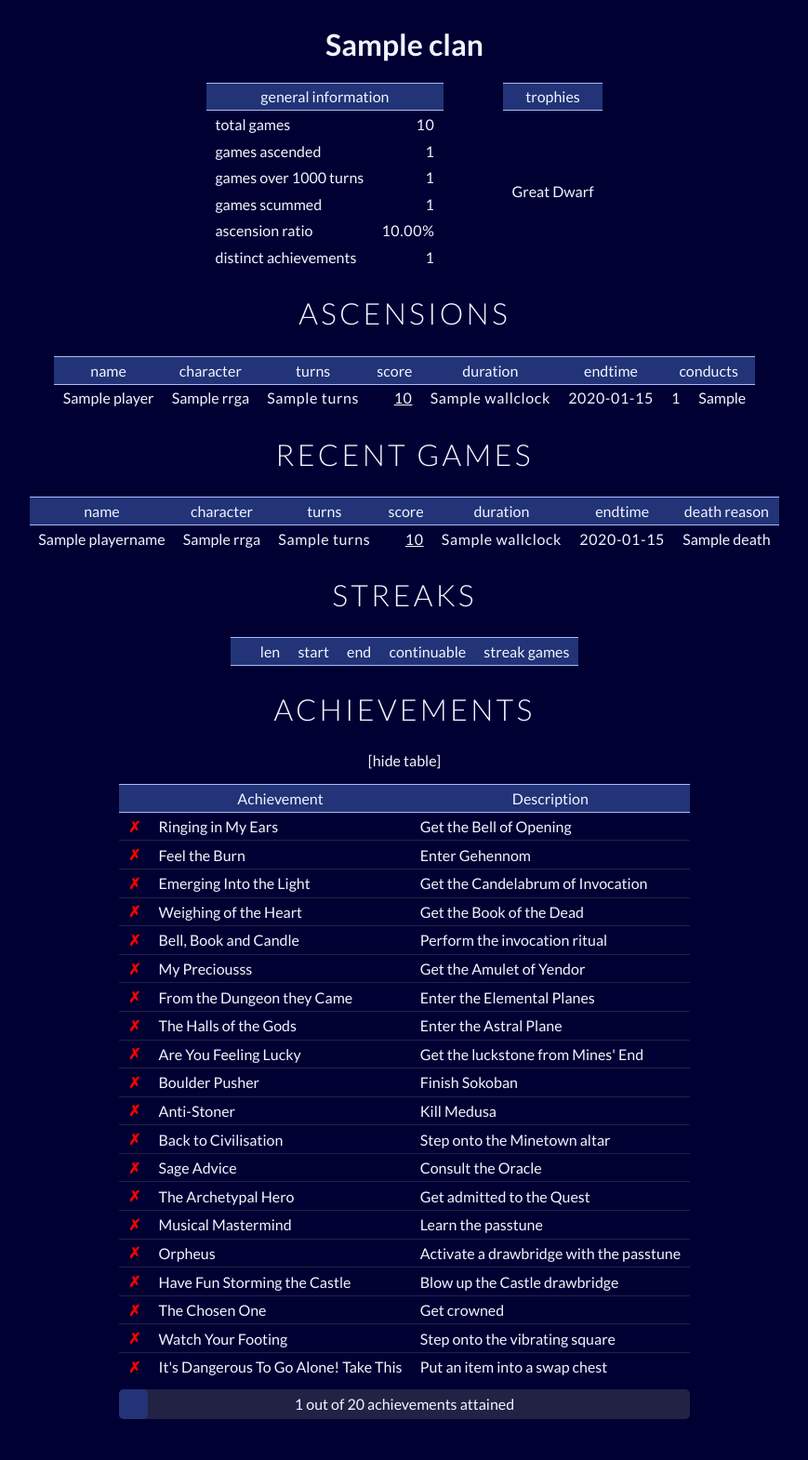
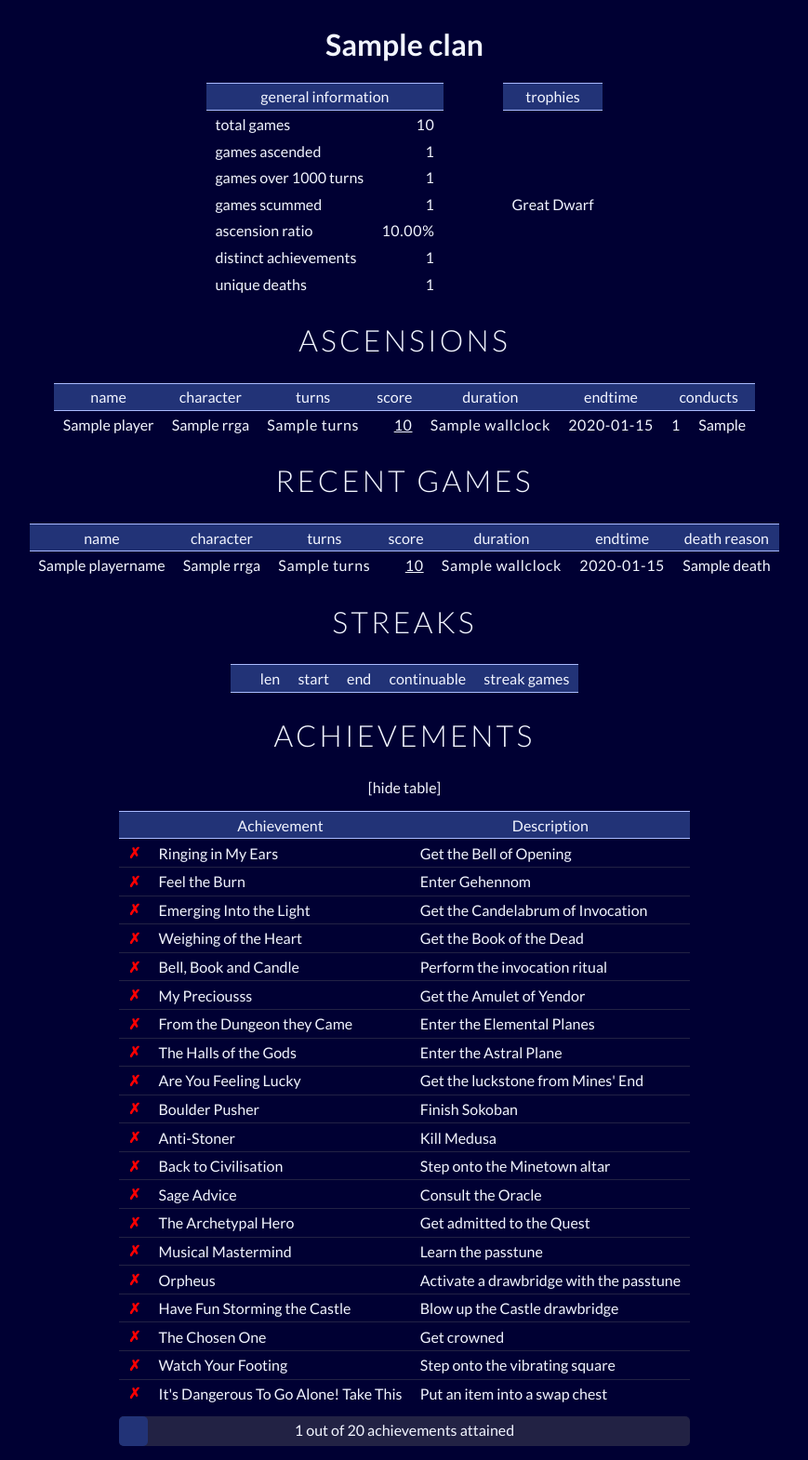
Before and after one commit to nethackscoreboard-org/excession, a Django app: template tnnt/templates/singleplayerorclan.html in a window 1280 px wide. Shown: the part 166-1736 px from the top of the page at 93% size, without its empty margins (205-1074 px from the left). Run offline with Django 3.2, Linux system fonts and the light colour scheme; data comes from the database, SQL or seed files in the repository; tables that the repository leaves empty hold one stand-in row (values such as "Sample post"); the template is opened without the code that fills it: values that come from a table or form of the project are taken from there, most other values are stand-ins (such as "Sample title", 1, 10 or a date in 2020); lists and menus that the app fills with data are empty; parts of the project's set-up code (start-up, migrations or seed data) failed here and were passed over.

Commit message:
Add unique deaths count to the player/clan summary
Seems like it would be nice to have there instead of going all the way
to the bottom and seeing how many rows are in the table.

```diff
--- a/tnnt/templates/singleplayerorclan.html
+++ b/tnnt/templates/singleplayerorclan.html
@@ -53,7 +53,10 @@
     <td>distinct achievements</td>
     <td class="num">{{ player_or_clan.unique_achievements }}</td>
   </tr>
-
+  <tr>
+    <td>unique deaths</td>
+    <td class="num">{{ player_or_clan.unique_deaths }}</td>
+  </tr>
 </table>
 
 <!-- == TROPHIES ========================================================== -->
@@ -233,7 +236,7 @@
 
 {% if uniquedeaths|length > 0 %}
   {# post 2021 TODO: show time of achievement and possibly dumplog; for clans, show player #}
-  <h2 id="">Unique Deaths</h2>
+  <h2>Unique Deaths</h2>
   <table>
     <thead>
       <tr class="framed">
```
